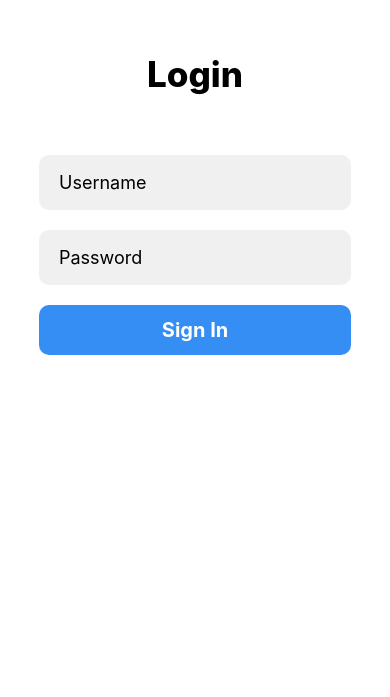
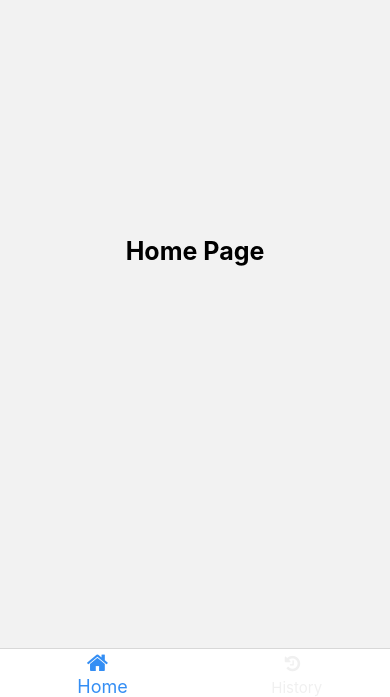
Before and after one commit to skripsiIOT/purityProject, a React Native app: screen /HomeTab in a window 390 px wide. Before the commit this address had no page. Shown: the part 147-844 px from the top of the page. Built offline with nearby package versions, Linux system fonts and the light colour scheme.

Commit message:
addBottomNav&Firebase Login

```diff
--- a/database/app.js
+++ b/database/app.js
@@ -1,23 +1,21 @@
-// // Import the functions you need from the SDKs you need
-// import { initializeApp } from "firebase/app";
-// import { getAnalytics } from "firebase/analytics";
-// // TODO: Add SDKs for Firebase products that you want to use
-// // https://firebase.google.com/docs/web/setup#available-libraries
+// Import the functions you need from the SDKs you need
+import { initializeApp } from "firebase/app";
+import { getAuth } from "firebase/auth";
+// TODO: Add SDKs for Firebase products that you want to use
+// https://firebase.google.com/docs/web/setup#available-libraries
 
-// // Your web app's Firebase configuration
-// // For Firebase JS SDK v7.20.0 and later, measurementId is optional
-// const firebaseConfig = {
-//   apiKey: "AIzaSyCyGQ7UiGA8YG7nkHlUB3uBXxvftp4LWks",
-//   authDomain: "skripsiyay-f95b9.firebaseapp.com",
-//   projectId: "skripsiyay-f95b9",
-//   storageBucket: "skripsiyay-f95b9.appspot.com",
-//   messagingSenderId: "394905520865",
-//   appId: "1:394905520865:web:b0f1adce526815661545a0",
-//   measurementId: "G-FXG170QX13"
-// };
+// Your web app's Firebase configuration
+// For Firebase JS SDK v7.20.0 and later, measurementId is optional
+const firebaseConfig = {
+  apiKey: "AIzaSyCyGQ7UiGA8YG7nkHlUB3uBXxvftp4LWks",
+  authDomain: "skripsiyay-f95b9.firebaseapp.com",
+  projectId: "skripsiyay-f95b9",
+  storageBucket: "skripsiyay-f95b9.appspot.com",
+  messagingSenderId: "394905520865",
+  appId: "1:394905520865:web:b0f1adce526815661545a0",
+  measurementId: "G-FXG170QX13"
+};
 
-// // Initialize Firebase
-// const app = initializeApp(firebaseConfig);
-// const analytics = getAnalytics(app);
-
-// export default app;
+// Initialize Firebase
+export const app = initializeApp(firebaseConfig);
+export const authApp = getAuth(app);
--- a/metro.config.js
+++ b/metro.config.js
@@ -14,4 +14,7 @@ module.exports = {
       },
     }),
   },
+  resolver: {
+    sourceExts: ['jsx', 'js', 'ts', 'tsx', 'cjs', 'json'] //add here
+  },
 };
--- a/package.json
+++ b/package.json
@@ -10,12 +10,15 @@
     "lint": "eslint ."
   },
   "dependencies": {
+    "@react-navigation/bottom-tabs": "^6.5.8",
     "@react-navigation/native": "^6.1.7",
     "@react-navigation/native-stack": "^6.9.13",
+    "firebase": "^10.4.0",
     "react": "17.0.2",
     "react-native": "0.66.0",
     "react-native-safe-area-context": "^4.7.2",
-    "react-native-screens": "^3.25.0"
+    "react-native-screens": "^3.25.0",
+    "react-native-vector-icons": "^10.0.0"
   },
   "devDependencies": {
     "@babel/core": "^7.12.9",
--- /dev/null
+++ b/src/component/color/index.js
@@ -0,0 +1,6 @@
+// main Colors
+
+export const colorPrimary = '#348EF4';
+export const white = '#FFF';
+export const gray = '#F0F0F0';
+export const black = black;
--- a/src/router/index.js
+++ b/src/router/index.js
@@ -1,9 +1,69 @@
-import React from 'react'
+import React, { Component } from 'react'
+import { Text } from 'react-native'
 import Splash from '../screen/Splash/index.js'
 import Login from '../screen/Login/index.js'
+import Home from '../screen/Home/index.js'
+import History from '../screen/History/index.js'
 import { createNativeStackNavigator } from '@react-navigation/native-stack';
+import { createBottomTabNavigator } from '@react-navigation/bottom-tabs';
+import { gray, white, black, colorPrimary } from '../component/color/index.js';
+import Icon from 'react-native-vector-icons/FontAwesome';
 
 const Stack = createNativeStackNavigator();
+const Tab = createBottomTabNavigator();
+
+export default class BottomTabNavigator extends Component {
+    render() {
+        return (
+            <Tab.Navigator
+                screenOptions={{
+                    activeTintColor: white,
+                    inactiveTintColor: gray,
+                }}>
+                    <Tab.Screen
+                        name='Home'
+                        component={Home}
+                        options={(route) => ({
+                            headerShown: false,
+                            tabBarLabel: ({focused}) => {
+                                return <Text
+                                    style={{
+                                        fontSize: (focused) ? 18 : 15,
+                                        color: (focused) ? colorPrimary : gray,
+                                    }}>  {'Home'}
+                                </Text>
+                            },
+                            tabBarIcon: ({ focused, color, size }) => (
+                                <Icon name="home" style={{
+                                    fontSize: (focused) ? 23 : 18,
+                                    color: (focused) ? colorPrimary : gray,
+                                }}/>
+                            )
+                        })}/>
+                    <Tab.Screen
+                        name="History"
+                        component={History}
+                        options={(route) => ({
+                            headerShown: false,
+                            tabBarLabel: ({focused}) => {
+                                return <Text
+                                    style={{
+                                        fontSize: (focused) ? 18 : 15,
+                                        color: (focused) ? colorPrimary : gray,
+                                    }}>  {'History'}
+                                </Text>
+                            },
+                            tabBarIcon: ({ focused,color, size }) => (
+                                <Icon name="history" style={{
+                                    fontSize: (focused) ? 23 : 18,
+                                    color: (focused) ? colorPrimary : gray,
+                                }}/>
+                            )
+                        })}/>
+            </Tab.Navigator>
+        )
+    }
+}
 
 export const Router = () => {
     return (
@@ -16,6 +76,10 @@ export const Router = () => {
                 name="Login"
                 component={Login}
                 options={{headerShown: false}}/>
+            <Stack.Screen
+                name='HomeTab'
+                component={BottomTabNavigator}
+                options={{headerShown: false}}/>
         </Stack.Navigator>
     )
 }
--- /dev/null
+++ b/src/screen/History/index.js
@@ -0,0 +1,13 @@
+import React, { Component } from "react";
+import { View, Text } from "react-native";
+import styles from "./styles";
+
+export default class History extends Component {
+    render() {
+        return(
+            <View style={styles.container}>
+                <Text style={styles.text}>History Page</Text>
+            </View>
+        )
+    }
+}
--- /dev/null
+++ b/src/screen/History/styles.js
@@ -0,0 +1,16 @@
+import { StyleSheet } from "react-native";
+
+const styles = StyleSheet.create({
+    container: {
+        flex: 1,
+        alignItems: 'center',
+        justifyContent: 'center',
+    },
+    text: {
+        textAlign: 'center',
+        fontSize: 25,
+        fontWeight: '700',
+    }
+})
+
+export default styles;
--- /dev/null
+++ b/src/screen/Home/index.js
@@ -0,0 +1,13 @@
+import React, { Component } from "react";
+import { View, Text } from "react-native";
+import styles from "./styles";
+
+export default class Home extends Component {
+    render() {
+        return(
+            <View style={styles.container}>
+                <Text style={styles.text}>Home Page</Text>
+            </View>
+        )
+    }
+}
--- /dev/null
+++ b/src/screen/Home/styles.js
@@ -0,0 +1,16 @@
+import { StyleSheet } from "react-native";
+
+const styles = StyleSheet.create({
+    container: {
+        flex: 1,
+        alignItems: 'center',
+        justifyContent: 'center',
+    },
+    text: {
+        textAlign: 'center',
+        fontSize: 25,
+        fontWeight: '700',
+    }
+})
+
+export default styles;
--- a/src/screen/Login/index.js
+++ b/src/screen/Login/index.js
@@ -1,7 +1,8 @@
 import React, { Component } from 'react'
 import { SafeAreaView, View, TextInput, Text, TouchableOpacity, Alert } from 'react-native';
 import styles from './styles.js';
-import app from '../../../database/app.js'
+import { authApp } from '../../../database/app.js';
+import { signInWithEmailAndPassword } from 'firebase/auth';
 
 export default class Login extends Component {
     constructor(props) {
@@ -34,21 +35,24 @@ export default class Login extends Component {
     };
 
     loginProcess = () => {
-        if(this.state.username != '' && this.state.password) {
-            const dataAPI = {
-                username : this.state.username,
-                password : this.state.password,
-            }
+        const { navigation } = this.props;
 
-            app
-            .auth()
-            .signInWithEmailAndPassword(this.state.email, this.state.password)
-            .then((res) => {
-                console.log(res)
-                console.log('User logged-in successfully!')
-            })
-        } else {
-            Alert.alert("Enter data to sign in!");
+        // if(this.state.username != '' && this.state.password !='' ) {
+        //     const dataAPI = {
+        //         username : this.state.username,
+        //         password : this.state.password,
+        //     }
+
+        //     signInWithEmailAndPassword(authApp, dataAPI.username, dataAPI.password)
+        //     .then((res) => {
+        //        // Alert.alert("Successfully sign in app!");
+        //         navigation.replace('Login');
+        //     })
+        // } else {
+            //     Alert.alert("Enter data to sign in!");
+            // }
+        if(this.state.username != '' && this.state.password !='' ) {
+            navigation.replace('HomeTab');
         }
     }
 
@@ -76,7 +80,7 @@ export default class Login extends Component {
                 </View>
 
                 <TouchableOpacity style = {styles.loginBtn}
-                // onPress = {() => this.loginProcess()}
+                onPress = {() => this.loginProcess()}
                 >
                     <Text style = {styles.loginText}>Sign In</Text>
                 </TouchableOpacity>
```
Also changed, not shown: database/auth.js (deleted, +0 -23 lines), 3 other files (tests, documents, lock files or other folders).
